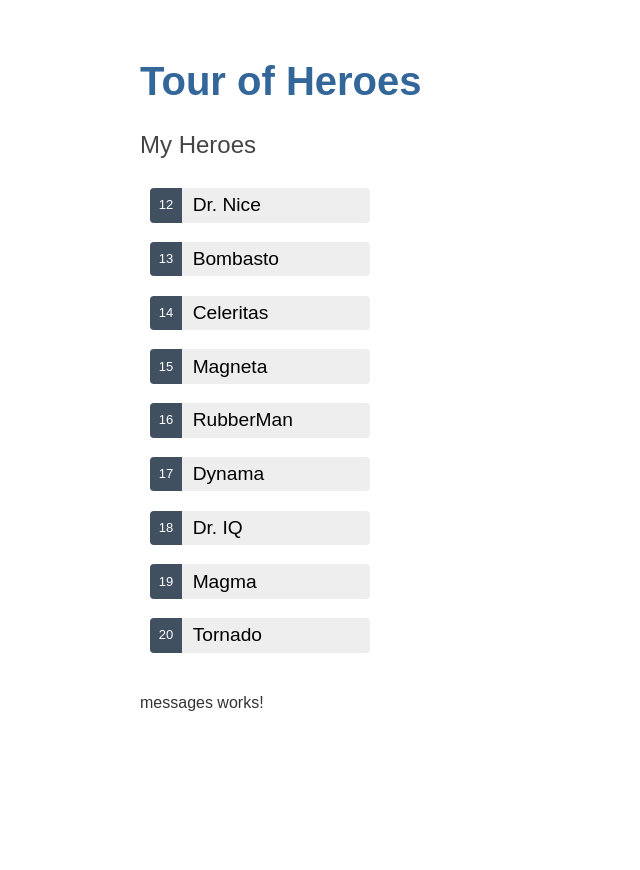
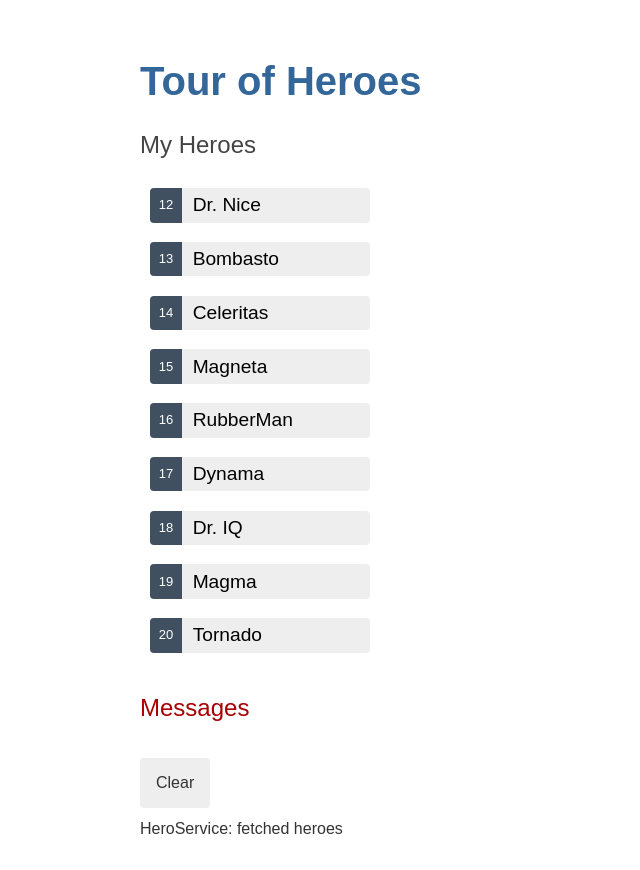
Before and after one commit to rhrynko-intellias/angular-tour-of-heroes, an Angular app: page / in a window 1280 px wide. Shown: the whole page, without its empty margins (0-640 px from the left). Before the commit the page ends 800 px from the top, so only its background shows below. Built offline with nearby package versions, Linux system fonts and the light colour scheme.

Commit message:
Added messages service

```diff
--- a/src/app/heroes/heroes.component.ts
+++ b/src/app/heroes/heroes.component.ts
@@ -1,6 +1,7 @@
 import { Component } from '@angular/core';
 import { Hero } from '../hero';
 import { HeroService } from '../services/hero.service';
+import { MessageService } from '../services/message.service';
 
 @Component({
   selector: 'app-heroes',
@@ -9,8 +10,13 @@ import { HeroService } from '../services/hero.service';
 })
 export class HeroesComponent {
   heroes: Hero[] = [];
+  selectedHero?: Hero;
 
-  constructor(private heroService: HeroService) {}
+  constructor(
+    private heroService: HeroService,
+    private messagesService: MessageService
+  ) {}
+
   getHeroes(): void {
     this.heroService.getHeroes().subscribe((heroes) => (this.heroes = heroes));
   }
@@ -19,8 +25,8 @@ export class HeroesComponent {
     this.getHeroes();
   }
 
-  selectedHero?: Hero;
   onSelect(hero: Hero): void {
     this.selectedHero = hero;
+    this.messagesService.add(`HeroesComponent: Selected hero id=${hero.id}`);
   }
 }
--- a/src/app/messages/messages.component.css
+++ b/src/app/messages/messages.component.css
@@ -0,0 +1,19 @@
+h2 {
+  color: #a80000;
+  font-family: Arial, Helvetica, sans-serif;
+  font-weight: lighter;
+}
+
+.clear {
+  color: #333;
+  background-color: #eee;
+  margin-bottom: 12px;
+  padding: 1rem;
+  border-radius: 4px;
+  font-size: 1rem;
+}
+
+.clear:hover {
+  color: white;
+  background-color: #42545c;
+}
--- a/src/app/messages/messages.component.html
+++ b/src/app/messages/messages.component.html
@@ -1 +1,6 @@
-<p>messages works!</p>
+@if(messageService.messages.length) {
+<h2>Messages</h2>
+<button class="clear" (click)="messageService.clear()">Clear</button>
+@for (message of messageService.messages; track message) {
+<div>{{ message }}</div>
+} }
--- a/src/app/messages/messages.component.ts
+++ b/src/app/messages/messages.component.ts
@@ -1,10 +1,12 @@
 import { Component } from '@angular/core';
+
+import { MessageService } from '../services/message.service';
 
 @Component({
   selector: 'app-messages',
   templateUrl: './messages.component.html',
-  styleUrl: './messages.component.css'
+  styleUrl: './messages.component.css',
 })
 export class MessagesComponent {
-
+  constructor(public messageService: MessageService) {}
 }
--- a/src/app/services/hero.service.ts
+++ b/src/app/services/hero.service.ts
@@ -2,13 +2,17 @@ import { Injectable } from '@angular/core';
 import { Observable, of } from 'rxjs';
 
 import { HEROES, Hero } from '../hero';
+import { MessageService } from './message.service';
 
 @Injectable({
   providedIn: 'root',
 })
 export class HeroService {
+  constructor(private messageService: MessageService) {}
+
   getHeroes(): Observable<Hero[]> {
     const heroes = of(HEROES);
+    this.messageService.add('HeroService: fetched heroes');
     return heroes;
   }
 }
--- a/src/app/services/message.service.ts
+++ b/src/app/services/message.service.ts
@@ -1,9 +1,16 @@
 import { Injectable } from '@angular/core';
 
 @Injectable({
-  providedIn: 'root'
+  providedIn: 'root',
 })
 export class MessageService {
+  public messages: string[] = [];
 
-  constructor() { }
+  add(message: string): void {
+    this.messages.push(message);
+  }
+
+  clear(): void {
+    this.messages = [];
+  }
 }
```
